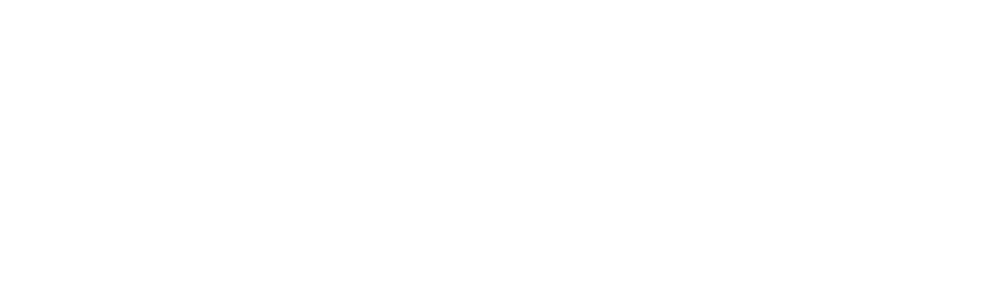
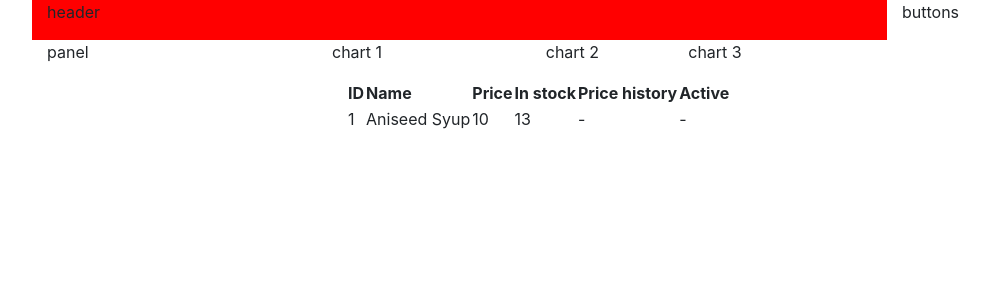
Before and after one commit to agustinmformoso/dashboard, a React (Create React App) app in the folder ui/: page / in a window 1280 px wide. Shown: the top 300 px of the page, without its empty margins (38-1028 px from the left). Built offline with nearby package versions, Linux system fonts and the light colour scheme.

Commit message:
Añado estructura Grid

```diff
--- a/ui/src/App.jsx
+++ b/ui/src/App.jsx
@@ -1,45 +1,46 @@
-import React from 'react'
+import React from 'react';
 import "./styles.css";
 import Container from 'react-bootstrap/Container';
 import Row from 'react-bootstrap/Row';
 import Col from 'react-bootstrap/Col';
+import Grid from './Containers/Grid';
 
 const App = () => {
     return (
         <Container>
             <Row>
                 <Col md={9} className="header" >
-
+                    <p>header</p>
                 </Col>
 
                 <Col md={3} className="buttons" >
-
+                    <p>buttons</p>
                 </Col>
             </Row>
 
             <Row>
                 <Col md={3} className="panel" >
-
+                    <p>panel</p>
                 </Col>
 
                 <Col md={9}>
                     <Row>
                         <Col md={3} className="chart-1" >
-
+                            <p>chart 1</p>
                         </Col>
 
                         <Col md={2} className="chart-2" >
-
+                            <p>chart 2</p>
                         </Col>
 
                         <Col md={6} className="chart-3" >
-
+                            <p>chart 3</p>
                         </Col>
                     </Row>
 
                     <Row>
                         <Col md={12} className="grid" >
-
+                            <Grid />
                         </Col>
                     </Row>
                 </Col>
@@ -48,4 +49,4 @@
     )
 }
 
-export default App
+export default App;
--- /dev/null
+++ b/ui/src/Components/TableRow/index.jsx
@@ -0,0 +1,17 @@
+import React from 'react'
+import "./styles.css";
+
+const TableRow = () => {
+    return (
+        <tr>
+            <td>1</td>
+            <td>Aniseed Syup</td>
+            <td>10</td>
+            <td>13</td>
+            <td>-</td>
+            <td>-</td>
+        </tr>
+    )
+}
+
+export default TableRow;
--- /dev/null
+++ b/ui/src/Containers/Grid/index.jsx
@@ -0,0 +1,26 @@
+import React from 'react'
+import "./styles.css";
+import Table from 'react-bootstrap/Container';
+import TableRow from '../../Components/TableRow';
+
+const Grid = () => {
+    return (
+        <Table>
+            <thead>
+                <tr>
+                    <th>ID</th>
+                    <th>Name</th>
+                    <th>Price</th>
+                    <th>In stock</th>
+                    <th>Price history</th>
+                    <th>Active</th>
+                </tr>
+            </thead>
+            <tbody>
+                <TableRow />
+            </tbody>
+        </Table>
+    )
+}
+
+export default Grid;
```
Also changed, not shown: ui/src/Components/TableRow/styles.css (added), ui/src/Containers/AccordionPanel/index.jsx (added), ui/src/Containers/AccordionPanel/styles.css (added), ui/src/Containers/Charts/index.jsx (added), ui/src/Containers/Charts/styles.css (added), ui/src/Containers/Grid/styles.css (added).
